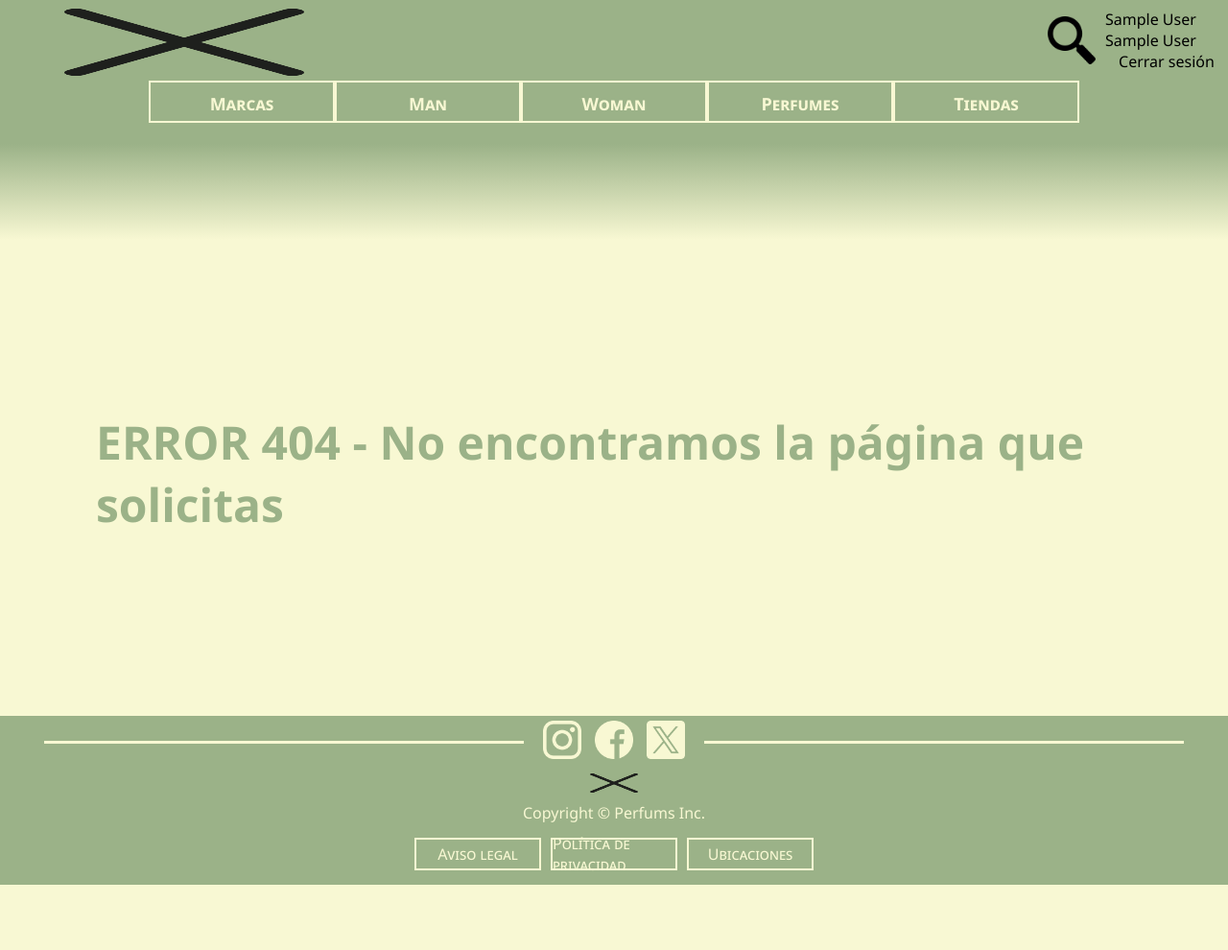
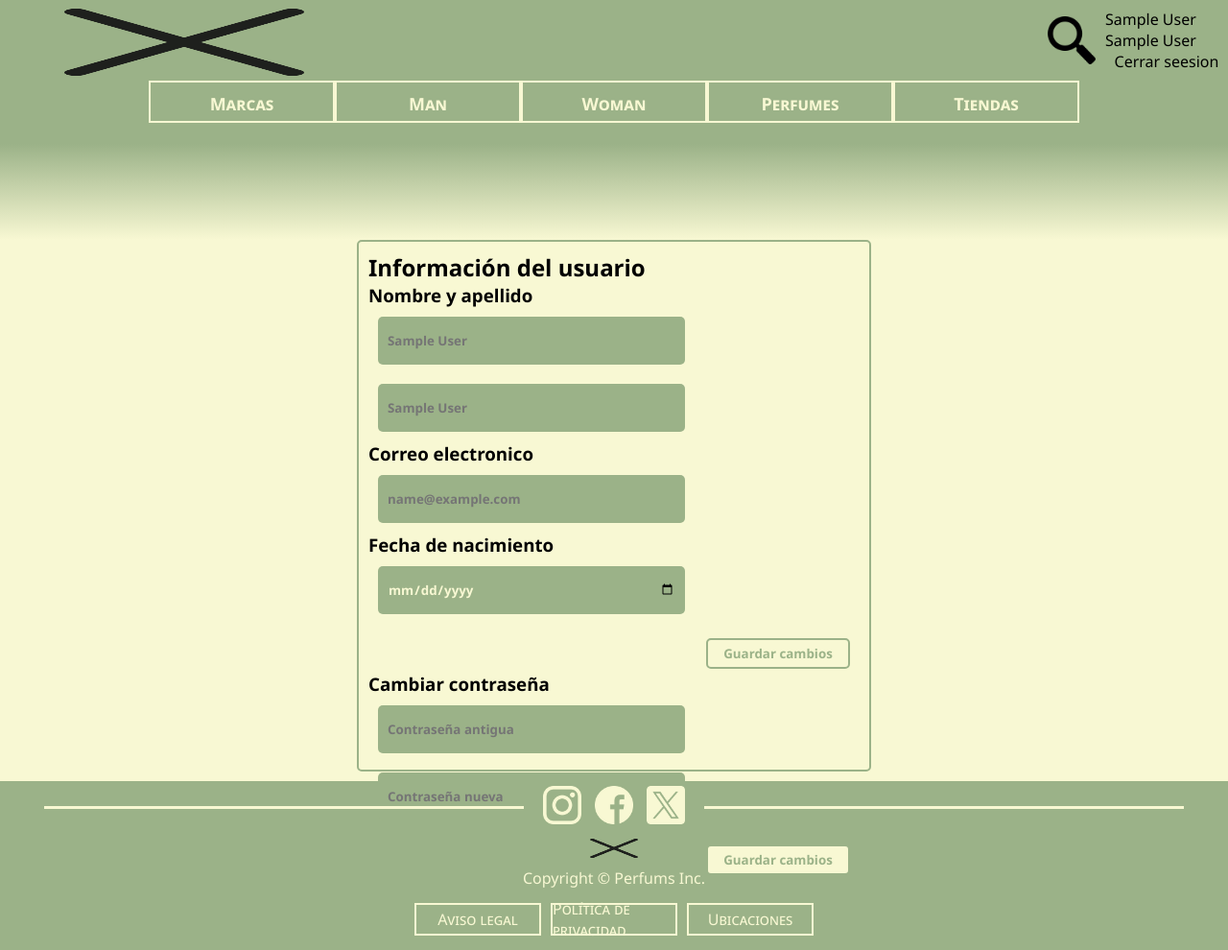
Before and after one commit to moingi/perfums, a PHP site: page /usuario in a window 1280 px wide. Shown: the whole page at 96% size. Before the commit the page ends 922 px from the top, so only its background shows below. Run offline with PHP 8.4, Linux system fonts and the light colour scheme; the visitor is signed in with stand-in values (Sample User, id 1).

Commit message:
4 commit

```diff
--- a/css/general.css
+++ b/css/general.css
@@ -197,3 +197,43 @@ body{
 .politicas h4{
     padding: 15px 0px 0px 0px;
 }
+
+
+.infouser{
+    display: flex;
+    justify-content: center;
+}
+.infouser > div{
+    width: 40%;
+    height: 530px;
+    padding: 10px;
+    border: 2px solid var(--col2);
+    border-radius: 5px;
+}
+.infouser input{
+    width: 300px;
+    height: 30px;
+    margin: 10px;
+    padding: 10px;
+    border: 0;
+    border-radius: 5px;
+    background-color: var(--col2);
+    color: var(--col1);
+    font-weight: bolder;
+}
+.infouser input[type="submit"]{
+    width: 150px;
+    height: max-content;
+    margin-top: 15px;
+    padding: 5px;
+    float: right;
+    background-color: var(--col1);
+    color: var(--col2);
+    border: 2px solid var(--col2);
+    border-radius: 5px;
+    font-weight: bolder;
+    cursor: pointer;
+}
+.espacioforms{
+    height: 50px;
+}
--- a/db/login_sql.php
+++ b/db/login_sql.php
@@ -28,6 +28,8 @@ if ($_SERVER['REQUEST_METHOD'] == 'POST') {
 
             $_SESSION['nombre'] = $fila['nombre'];
             $_SESSION['apellido'] = $fila['lastname'];
+            $_SESSION['email'] = $fila['mail'];
+            $_SESSION['fecha'] = $fila['fecha_nacimiento'];
 
             echo '<script type="text/javascript">
             alert("Inicio de sesión exitoso");
--- a/index.php
+++ b/index.php
@@ -14,7 +14,7 @@
         'login' => 'pages/login.php',
         'register' => 'pages/register.php',
         'politicas-de-privacidad' => 'pages/politicas de privacidad.php',
-        'contact' => 'pages/contact.php',
+        'usuario' => 'pages/user.php',
     ];
 
     // Verifica si la ruta existe en la lista de rutas permitidas
--- /dev/null
+++ b/pages/user.php
@@ -0,0 +1,60 @@
+<!DOCTYPE html>
+<html lang="en">
+<head>
+    <meta charset="UTF-8">
+    <meta name="viewport" content="width=device-width, initial-scale=1.0">
+    <link rel="stylesheet" href="../css/header.css">
+    <link rel="stylesheet" href="../css/footer.css">
+    <link rel="stylesheet" href="../css/general.css">
+    <link rel="stylesheet" href="../css/color.css">
+    <title>Usuario - Parfums</title>
+</head>
+    <body>
+        <?php require __DIR__ . '/../templates/header.php'; ?>
+        <div class="infouser">
+            <div>
+                <h2>Información del usuario</h2>
+                <form method="POST" action="../db/upload_user.php">
+                    <div>
+                        <h3>Nombre y apellido</h3>
+                        <div>
+                            <?php
+                                echo'<input type="text" placeholder="'.$_SESSION['nombre'].'" name="nombre" required>';
+                                echo'<input type="text" placeholder="'.$_SESSION['apellido'].'" name="apell" required>';
+                            ?>
+                        </div>
+                    </div>
+                    <div>
+                        <h3>Correo electronico</h3>
+                        <div>
+                            <?php
+                                echo'<input type="text" placeholder="'.$_SESSION['email'].'" name="mail" required>';
+                            ?>
+                        </div>
+                    </div>
+                    <div>
+                        <h3>Fecha de nacimiento</h3>
+                        <div>
+                            <?php
+                                echo'<input type="date" placeholder="'.$_SESSION['fecha'].'" name="fecha" required>';
+                            ?>
+                        </div>
+                    </div>
+                    <input type="submit" value="Guardar cambios">
+                </form>
+                <div class="espacioforms"></div>
+                <div>
+                    <h3>Cambiar contraseña</h3>
+                    <form method="POST" action="../db/change_passwd.php">
+                        <div>
+                            <input type="password" placeholder="Contraseña antigua" name="oldpass">
+                            <input type="password" placeholder="Contraseña nueva" name="newpass">
+                        </div>
+                        <input type="submit" value="Guardar cambios">
+                    </form>
+                    </div>
+            </div>
+        </div>
+        <?php require __DIR__ . '/../templates/footer.html'; ?>
+    </body>
+</html>
--- a/templates/header.php
+++ b/templates/header.php
@@ -1,7 +1,6 @@
 <?php
     session_start();
 ?>
-
 
 <header>
     <div class="headprin">
@@ -23,14 +22,13 @@
             <?php
             if (isset($_SESSION['nombre'])) {
                 // Si el usuario ha iniciado sesión, muestra su nombre
-                echo ''. $_SESSION['nombre'].' '.$_SESSION['apellido'];
-                echo '<a href="../db/logout.php">Cerrar sesión</a>';
+                echo '<a href="/usuario">'. $_SESSION['nombre'].' '.$_SESSION['apellido'].'</a>';
+                echo '<a href="../db/logout.php">Cerrar seesion</a>';
 
 
             } else {
                 // Si no ha iniciado sesión, muestra el enlace de "Inicia sesión"
-                echo '<a href="login"><img src="../img/header/login_black.png" alt="">';
-                echo 'Iniciar sesión</a>';
+                echo '<a href="login"><img src="../img/header/login_black.png" alt=""></a>';
             }
             ?>
         </div>
```
Also changed, not shown: db/change_passwd.php (added, +36 -0 lines), db/upload_user.php (added, +46 -0 lines).
